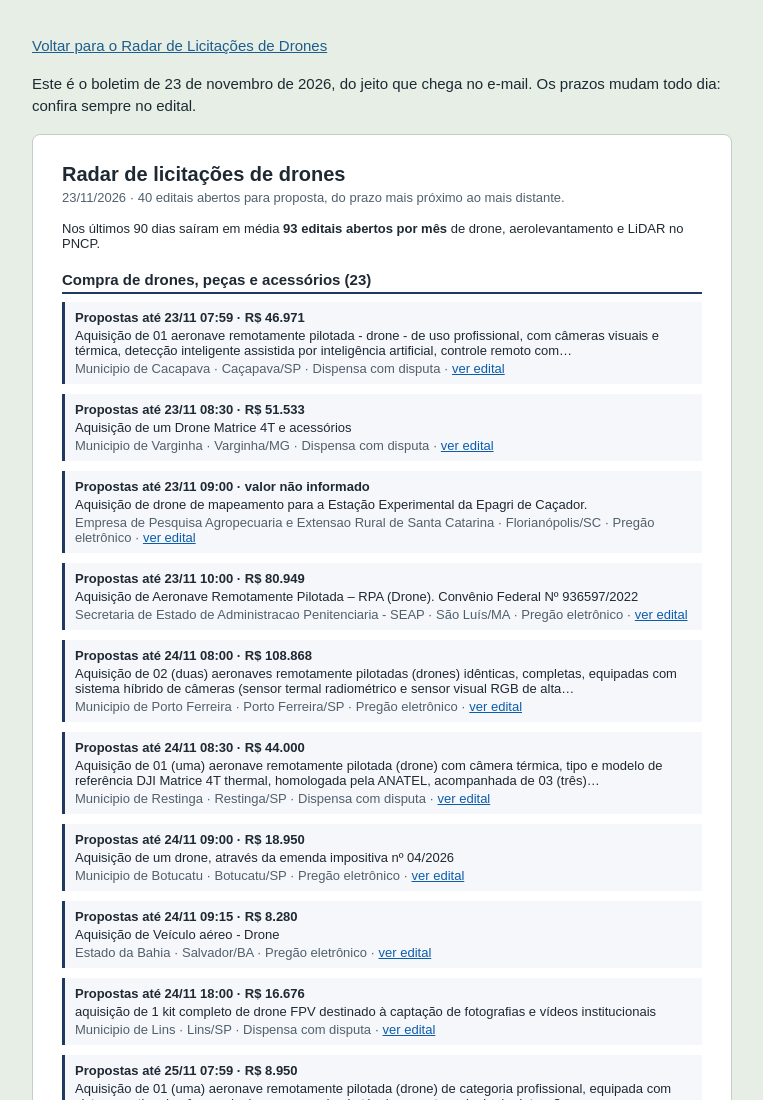
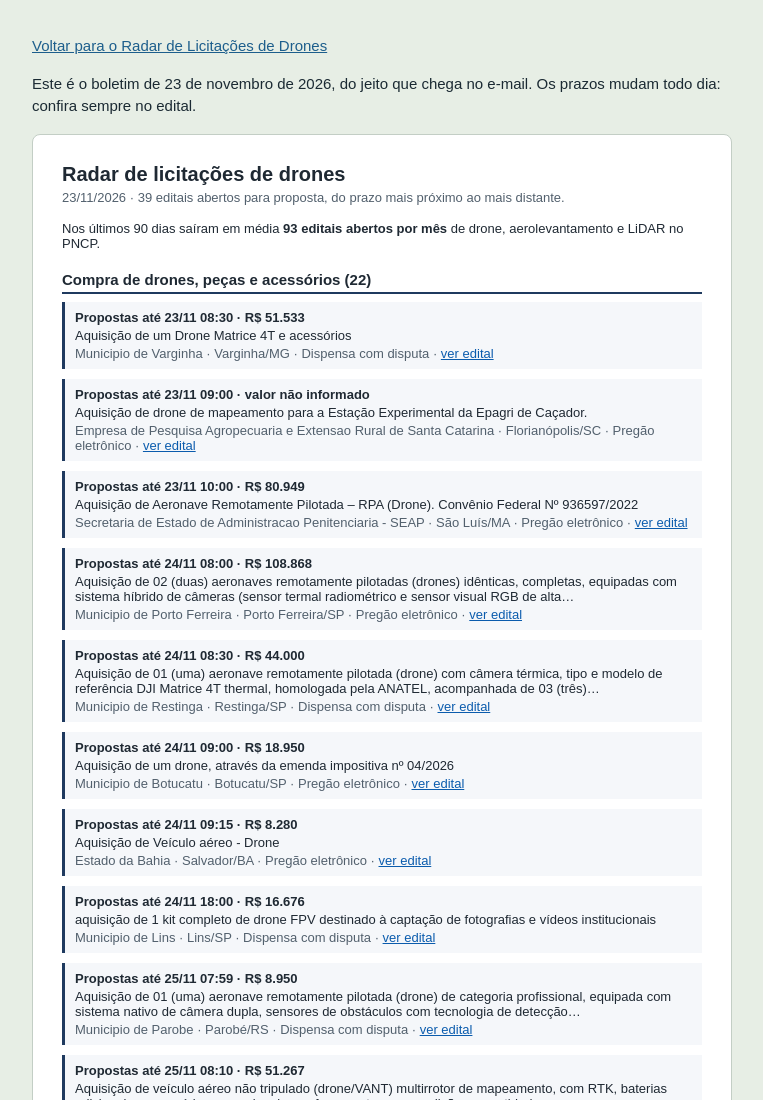
Before and after one commit to danilosramos/radar-licitacoes-drones, a plain HTML site: page exemplo.html in a window 1280 px wide. Shown: the top 1100 px of the page, without its empty margins (258-1021 px from the left). Drawn offline with Linux system fonts and the light colour scheme.

Commit message:
Amostra do boletim de 2026-11-23

```diff
--- a/exemplo.html
+++ b/exemplo.html
@@ -23,10 +23,9 @@
 <div class="folha">
 <div style="font-family:Arial,Helvetica,sans-serif;max-width:640px;margin:0 auto;color:#1f2933;">
 <h1 style="font-size:20px;margin:0 0 4px;">Radar de licitações de drones</h1>
-<p style="font-size:13px;color:#52606d;margin:0 0 16px;">23/11/2026 · 40 editais abertos para proposta, do prazo mais próximo ao mais distante.</p>
+<p style="font-size:13px;color:#52606d;margin:0 0 16px;">23/11/2026 · 39 editais abertos para proposta, do prazo mais próximo ao mais distante.</p>
 <p style="font-size:13px;margin:0 0 16px;">Nos últimos 90 dias saíram em média <b>93 editais abertos por mês</b> de drone, aerolevantamento e LiDAR no PNCP.</p>
-<h2 style="font-size:15px;margin:20px 0 8px;border-bottom:2px solid #1f3a5f;padding-bottom:4px;">Compra de drones, peças e acessórios (23)</h2>
-<table role="presentation" style="width:100%;border-collapse:collapse;margin:0 0 10px;"><tr><td style="padding:8px 10px;background:#f5f7fa;border-left:3px solid #1f3a5f;font-size:13px;"><div style="font-weight:bold;">Propostas até 23/11 07:59 · R$ 46.971</div><div style="margin:3px 0;">Aquisição de 01 aeronave remotamente pilotada - drone - de uso profissional, com câmeras visuais e térmica, detecção inteligente assistida por inteligência artificial, controle remoto com…</div><div style="color:#52606d;">Municipio de Cacapava · Caçapava/SP · Dispensa com disputa · <a href="https://pncp.gov.br/app/editais/45189305000121/2026/183" style="color:#0b5cad;">ver edital</a></div></td></tr></table>
+<h2 style="font-size:15px;margin:20px 0 8px;border-bottom:2px solid #1f3a5f;padding-bottom:4px;">Compra de drones, peças e acessórios (22)</h2>
 <table role="presentation" style="width:100%;border-collapse:collapse;margin:0 0 10px;"><tr><td style="padding:8px 10px;background:#f5f7fa;border-left:3px solid #1f3a5f;font-size:13px;"><div style="font-weight:bold;">Propostas até 23/11 08:30 · R$ 51.533</div><div style="margin:3px 0;">Aquisição de um Drone Matrice 4T e acessórios</div><div style="color:#52606d;">Municipio de Varginha · Varginha/MG · Dispensa com disputa · <a href="https://pncp.gov.br/app/editais/18240119000105/2026/371" style="color:#0b5cad;">ver edital</a></div></td></tr></table>
 <table role="presentation" style="width:100%;border-collapse:collapse;margin:0 0 10px;"><tr><td style="padding:8px 10px;background:#f5f7fa;border-left:3px solid #1f3a5f;font-size:13px;"><div style="font-weight:bold;">Propostas até 23/11 09:00 · valor não informado</div><div style="margin:3px 0;">Aquisição de drone de mapeamento para a Estação Experimental da Epagri de Caçador.</div><div style="color:#52606d;">Empresa de Pesquisa Agropecuaria e Extensao Rural de Santa Catarina · Florianópolis/SC · Pregão eletrônico · <a href="https://pncp.gov.br/app/editais/83052191000162/2026/148" style="color:#0b5cad;">ver edital</a></div></td></tr></table>
 <table role="presentation" style="width:100%;border-collapse:collapse;margin:0 0 10px;"><tr><td style="padding:8px 10px;background:#f5f7fa;border-left:3px solid #1f3a5f;font-size:13px;"><div style="font-weight:bold;">Propostas até 23/11 10:00 · R$ 80.949</div><div style="margin:3px 0;">Aquisição de Aeronave Remotamente Pilotada – RPA (Drone). Convênio Federal Nº 936597/2022</div><div style="color:#52606d;">Secretaria de Estado de Administracao Penitenciaria - SEAP · São Luís/MA · Pregão eletrônico · <a href="https://pncp.gov.br/app/editais/13127340000120/2026/44" style="color:#0b5cad;">ver edital</a></div></td></tr></table>
```
Also changed, not shown: index.html (+1 -1 lines).
